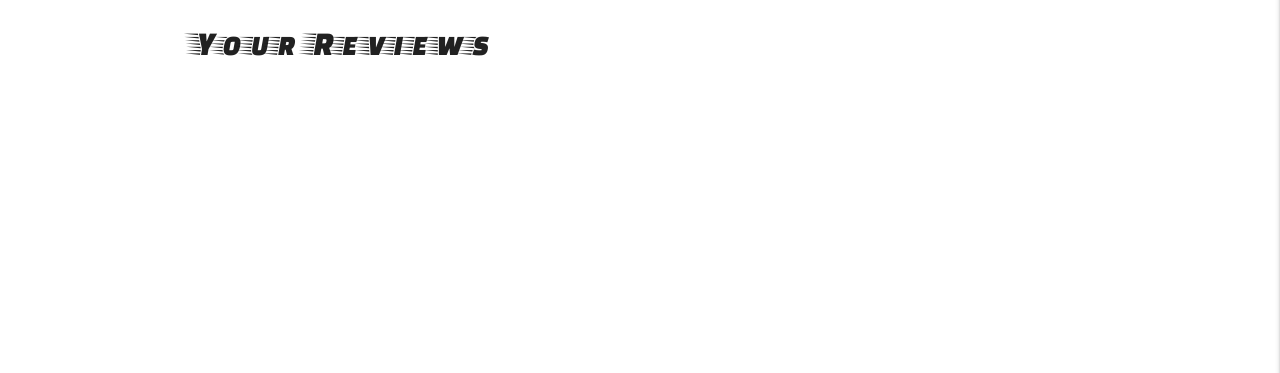
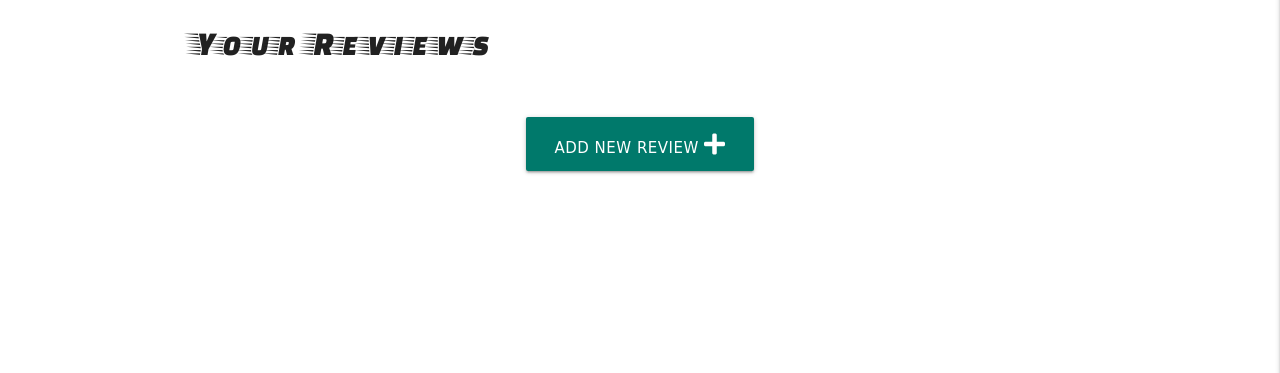
Before and after one commit to rhysseddon/Car-Owner-Reviews-MS3-Project, a Flask app: template templates/profile.html in a window 1280 px wide. Shown: the part 140-513 px from the top of the page. Run offline with Flask 2, Linux system fonts and the light colour scheme; the template is opened without the code that fills it, so the values that code supplies are empty; some libraries are stand-ins or nearby versions; some web fonts are replaced.

Commit message:
Add add review button to profile page

```diff
--- a/templates/profile.html
+++ b/templates/profile.html
@@ -44,5 +44,10 @@
             {% endfor %}
         </ul>
     </div>
-
+    <div class="row">
+        <div class="center-align">
+        <a href="{{ url_for('add_review') }}" class="btn-large teal darken-2">
+            Add New Review <i class="fas fa-plus prefix white-text"></i></a>
+        </div>
+    </div>
 {% endblock %}
```
